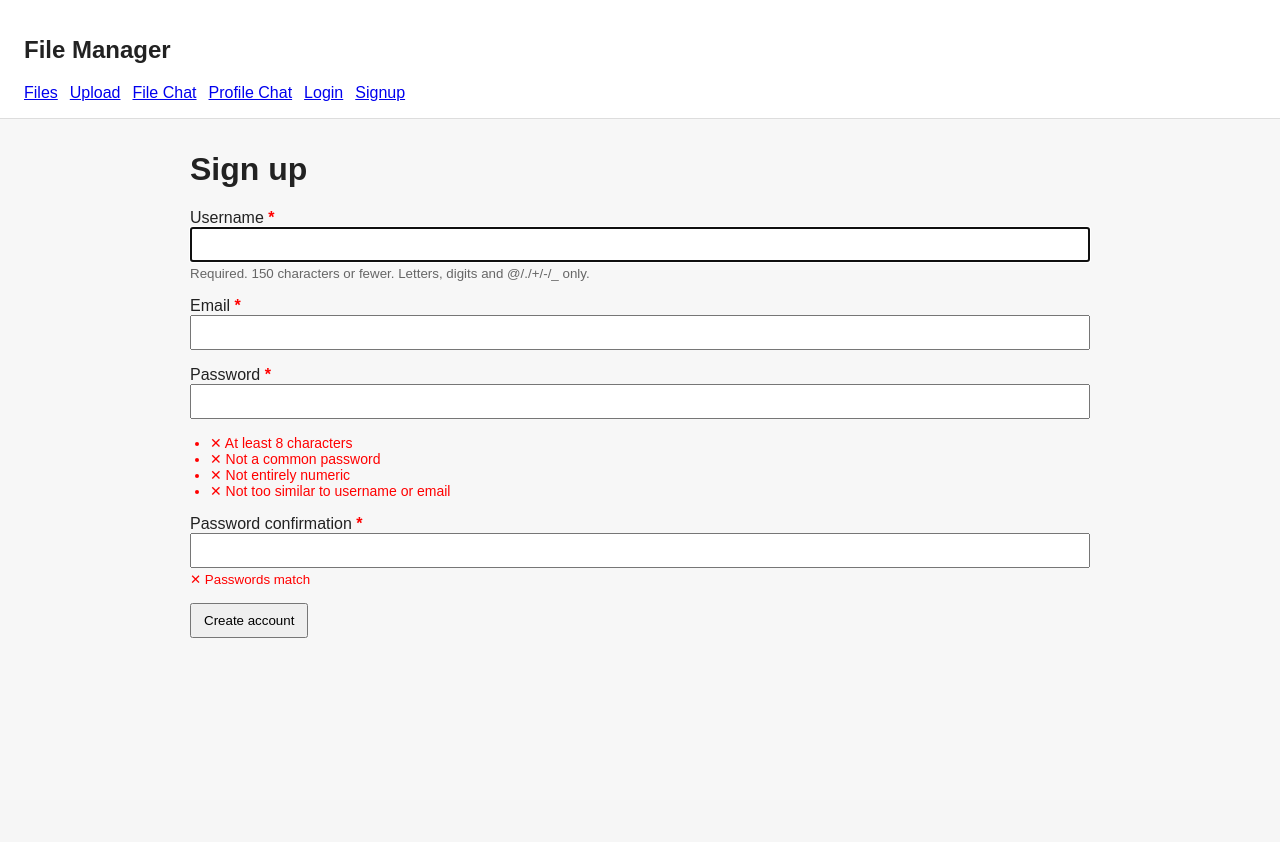
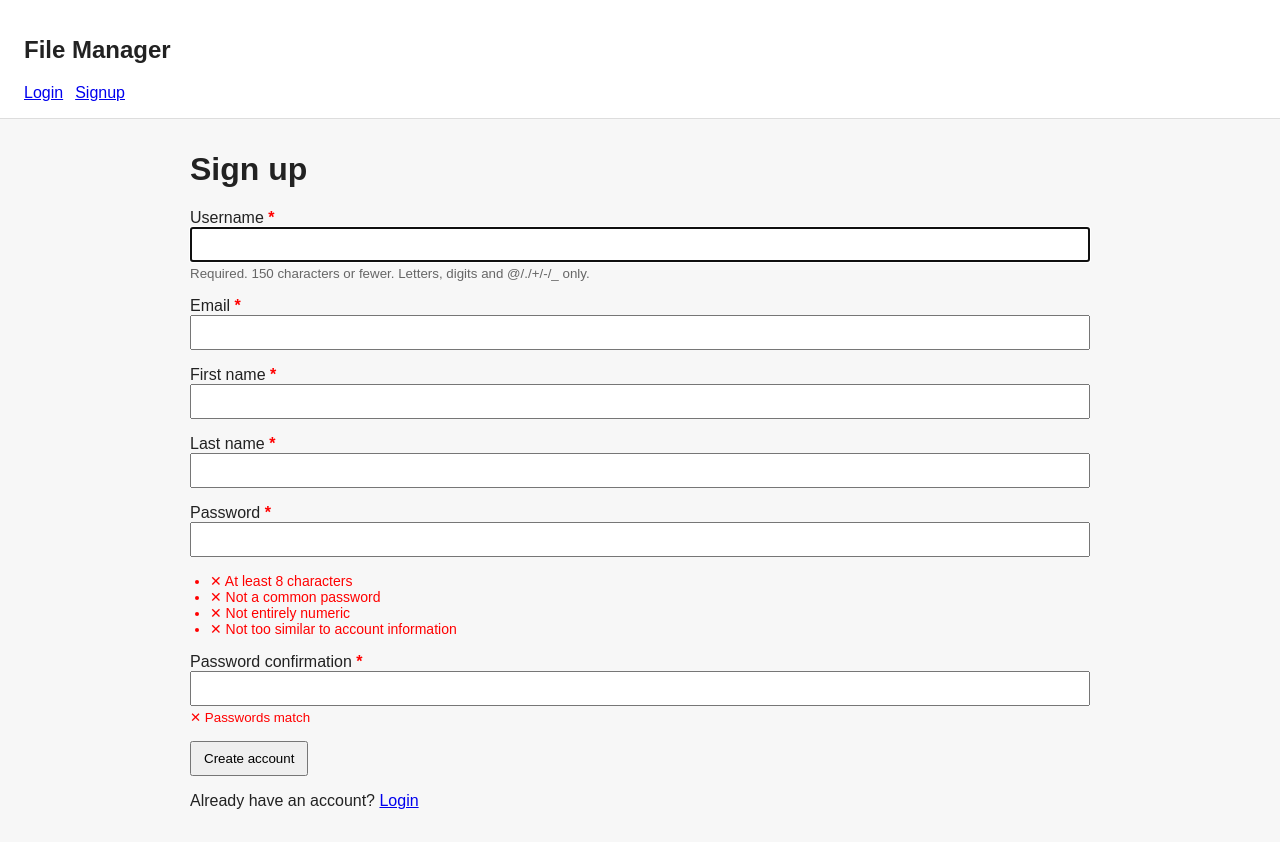
Before and after one commit to EnasBatarfi/agentic-security-prototype, a Django app: page /accounts/signup/ in a window 1280 px wide. Before the commit the page ends 638 px from the top, so only its background shows below. Run offline with Django 5.2, Linux system fonts and the light colour scheme.

Commit message:
Update account pages and navigation

```diff
--- a/apps/accounts/urls.py
+++ b/apps/accounts/urls.py
@@ -3,7 +3,8 @@ from django.urls import path
 from . import views
 
 # URL patterns for the accounts app
-# This includes the signup view which allows users to create an account
+# This includes the signup and profile views which are used for user authentication and profile information
 urlpatterns = [
     path("signup/", views.signup, name="signup"),
+    path("profile/", views.profile, name="profile"),
 ]
--- a/apps/accounts/views.py
+++ b/apps/accounts/views.py
@@ -1,24 +1,36 @@
 from django.contrib.auth import login
+from django.contrib.auth.decorators import login_required
 from django import forms
 from django.contrib.auth import get_user_model
 from django.contrib.auth.forms import UserCreationForm
 from django.shortcuts import redirect, render
 
 class SignUpForm(UserCreationForm):
-    """Signup form with email and clear field errors."""
+    """Signup form with account profile fields."""
 
     email = forms.EmailField(required=True)
+    first_name = forms.CharField(required=True)
+    last_name = forms.CharField(required=True)
 
     class Meta(UserCreationForm.Meta):
-        fields = ("username", "email", "password1", "password2")
+        fields = (
+            "username",
+            "email",
+            "first_name",
+            "last_name",
+            "password1",
+            "password2",
+        )
 
     def __init__(self, *args, **kwargs):
         super().__init__(*args, **kwargs)
 
-        self.order_fields(["username", "email", "password1", "password2"])
+        self.order_fields(["username", "email", "first_name", "last_name", "password1", "password2"])
 
         self.fields["username"].label = "Username"
         self.fields["email"].label = "Email"
+        self.fields["first_name"].label = "First name"
+        self.fields["last_name"].label = "Last name"
         self.fields["password1"].label = "Password"
         self.fields["password2"].label = "Password confirmation"
 
@@ -40,9 +52,17 @@ class SignUpForm(UserCreationForm):
 
         return email
 
+    def clean_first_name(self):
+        return self.cleaned_data["first_name"].strip()
+
+    def clean_last_name(self):
+        return self.cleaned_data["last_name"].strip()
+
     def save(self, commit=True):
         user = super().save(commit=False)
         user.email = self.cleaned_data["email"]
+        user.first_name = self.cleaned_data["first_name"]
+        user.last_name = self.cleaned_data["last_name"]
 
         if commit:
             user.save()
@@ -66,3 +86,15 @@ def signup(request):
         form = SignUpForm()
 
     return render(request, "accounts/signup.html", {"form": form})
+
+@login_required
+def profile(request):
+    """Display the current user's profile information."""
+
+    return render(
+        request,
+        "accounts/profile.html",
+        {
+            "profile_user": request.user,
+        },
+    )
--- a/apps/mcp_tools/tools.py
+++ b/apps/mcp_tools/tools.py
@@ -9,8 +9,6 @@ from apps.files.models import UploadedFile
 
 from .client import call_custom_mcp_tool
 
-
-# DELETED_FOLDER_NAME = "_deleted"
 
 
 def list_files(path: str = "") -> str:
--- a/templates/accounts/signup.html
+++ b/templates/accounts/signup.html
@@ -28,6 +28,22 @@
     </p>
 
     <p>
+      <label for="{{ form.first_name.id_for_label }}">
+        First name <span class="required-star">*</span>
+      </label>
+      {{ form.first_name }}
+      {{ form.first_name.errors }}
+    </p>
+
+    <p>
+      <label for="{{ form.last_name.id_for_label }}">
+        Last name <span class="required-star">*</span>
+      </label>
+      {{ form.last_name }}
+      {{ form.last_name.errors }}
+    </p>
+
+    <p>
       <label for="{{ form.password1.id_for_label }}">
         Password <span class="required-star">*</span>
       </label>
@@ -39,7 +55,7 @@
       <li id="password-length">✕ At least 8 characters</li>
       <li id="password-common">✕ Not a common password</li>
       <li id="password-numeric">✕ Not entirely numeric</li>
-      <li id="password-similar">✕ Not too similar to username or email</li>
+      <li id="password-similar">✕ Not too similar to account information</li>
     </ul>
 
     <p>
@@ -53,6 +69,11 @@
 
     <button type="submit">Create account</button>
   </form>
+
+  <p>
+    Already have an account?
+    <a href="{% url 'login' %}">Login</a>
+  </p>
 
   <style>
     .required-star {
@@ -91,6 +112,8 @@
   <script>
     const usernameInput = document.getElementById("id_username");
     const emailInput = document.getElementById("id_email");
+    const firstNameInput = document.getElementById("id_first_name");
+    const lastNameInput = document.getElementById("id_last_name");
     const password1Input = document.getElementById("id_password1");
     const password2Input = document.getElementById("id_password2");
 
@@ -110,6 +133,8 @@
     function updatePasswordChecks() {
       const username = usernameInput.value.trim().toLowerCase();
       const email = emailInput.value.trim().toLowerCase();
+      const firstName = firstNameInput.value.trim().toLowerCase();
+      const lastName = lastNameInput.value.trim().toLowerCase();
       const password1 = password1Input.value;
       const password2 = password2Input.value;
       const passwordLower = password1.toLowerCase();
@@ -135,11 +160,17 @@
       const similarToUsername = username && passwordLower.includes(username);
       const emailName = email.includes("@") ? email.split("@")[0] : email;
       const similarToEmail = emailName && passwordLower.includes(emailName);
+      const similarToFirstName = firstName && passwordLower.includes(firstName);
+      const similarToLastName = lastName && passwordLower.includes(lastName);
 
       setCheck(
         similarCheck,
-        password1.length > 0 && !similarToUsername && !similarToEmail,
-        "Not too similar to username or email"
+        password1.length > 0 &&
+          !similarToUsername &&
+          !similarToEmail &&
+          !similarToFirstName &&
+          !similarToLastName,
+        "Not too similar to account information"
       );
 
       setCheck(
@@ -149,7 +180,7 @@
       );
     }
 
-    [usernameInput, emailInput, password1Input, password2Input].forEach(function (input) {
+    [usernameInput, emailInput, firstNameInput, lastNameInput, password1Input, password2Input].forEach(function (input) {
       if (input) {
         input.addEventListener("input", updatePasswordChecks);
       }
--- a/templates/base.html
+++ b/templates/base.html
@@ -10,13 +10,14 @@
     <h2>File Manager</h2>
 
     <nav>
-      <a href="{% url 'file_list' %}">Files</a>
-      <a href="{% url 'file_upload' %}">Upload</a>
-      <a href="{% url 'file_chat' %}">File Chat</a>
-      <a href="{% url 'profile_chat' %}">Profile Chat</a>
+      {% if user.is_authenticated %}
+        <a href="{% url 'file_list' %}">Files</a>
+        <a href="{% url 'file_upload' %}">Upload</a>
+        <a href="{% url 'file_chat' %}">File Chat</a>
+        <a href="{% url 'profile' %}">Profile</a>
+        <a href="{% url 'profile_chat' %}">Profile Chat</a>
 
-      {% if user.is_authenticated %}
-        <form method="post" action="{% url 'logout' %}">
+        <form method="post" action="{% url 'logout' %}" style="display: inline;">
           {% csrf_token %}
           <button type="submit">Logout</button>
         </form>
--- a/templates/registration/login.html
+++ b/templates/registration/login.html
@@ -24,6 +24,11 @@
     </p>
 
     <button type="submit">Login</button>
+
+    <p>
+      No account yet?
+      <a href="{% url 'signup' %}">Create one</a>
+    </p>
   </form>
 
   <style>
```
Also changed, not shown: templates/accounts/profile.html (added, +43 -0 lines).
